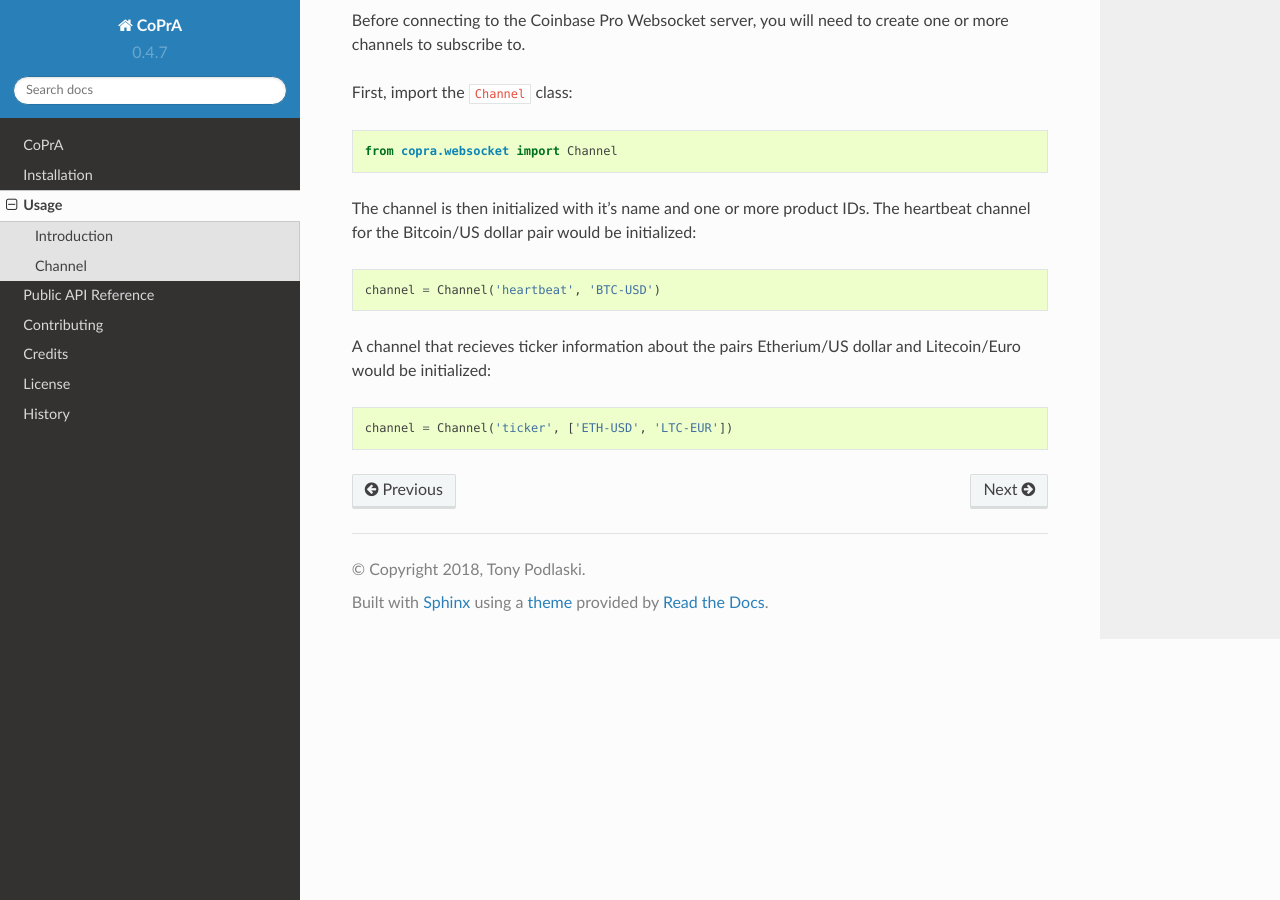
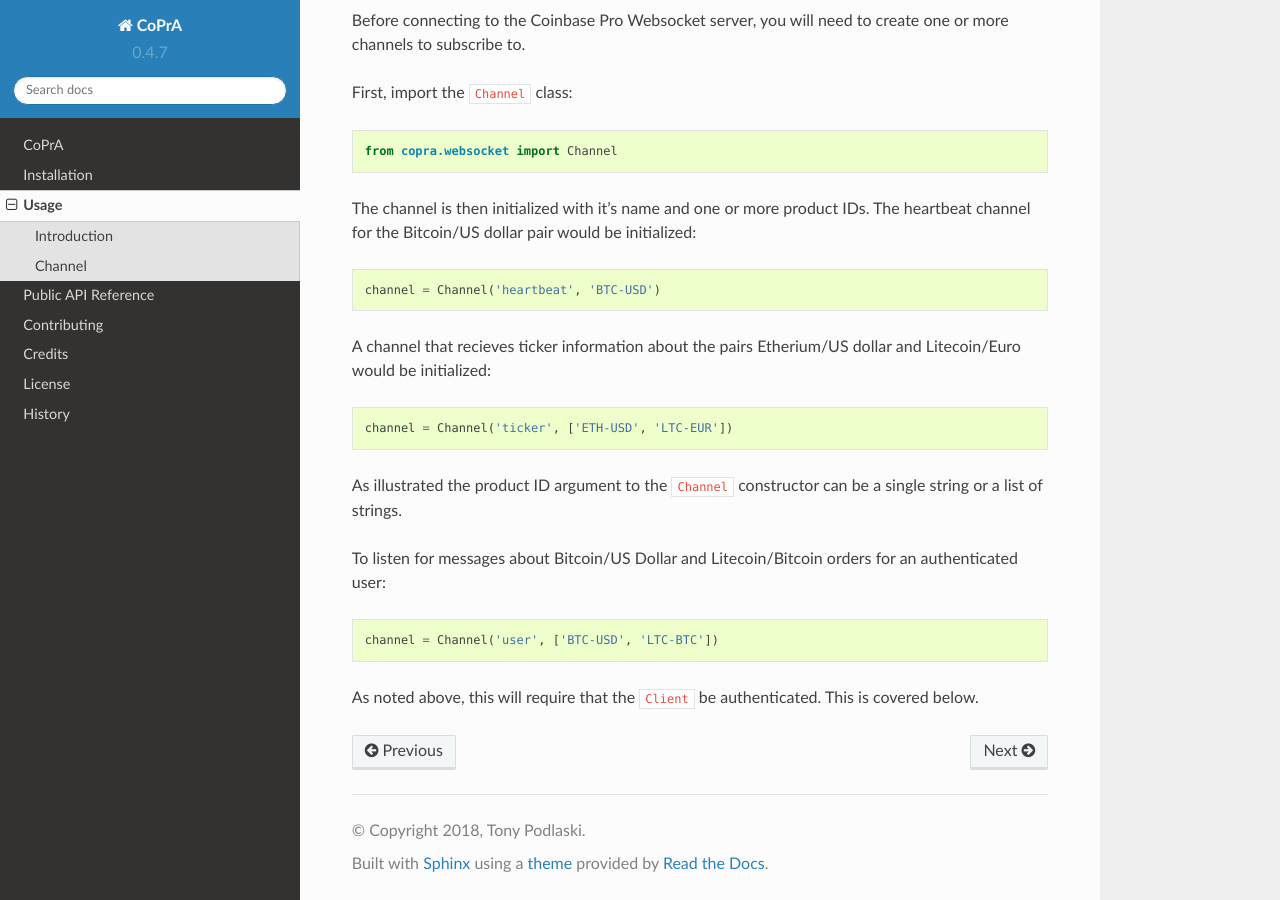
Before and after one commit to tpodlaski/copra, a Sphinx documentation site: the page built from docs/usage.rst, in a window 1280 px wide and 900 px high, scrolled down 1760 px. Built offline with Sphinx 7.4.7 and the Read the Docs theme 2.0.0, drawn with Linux system fonts in a browser that asks for light colours.

Commit message:
Update usage.rst

```diff
--- a/docs/usage.rst
+++ b/docs/usage.rst
@@ -80,3 +80,13 @@ A channel that recieves ticker information about the pairs Etherium/US dollar an
 .. code:: python
 
     channel = Channel('ticker', ['ETH-USD', 'LTC-EUR'])
+
+As illustrated the product ID argument to the ``Channel`` constructor can be a single string or a list of strings.
+
+To listen for messages about Bitcoin/US Dollar and Litecoin/Bitcoin orders for an authenticated user:
+
+.. code:: python
+
+    channel = Channel('user', ['BTC-USD', 'LTC-BTC'])
+
+As noted above, this will require that the ``Client`` be authenticated. This is covered below.
```
